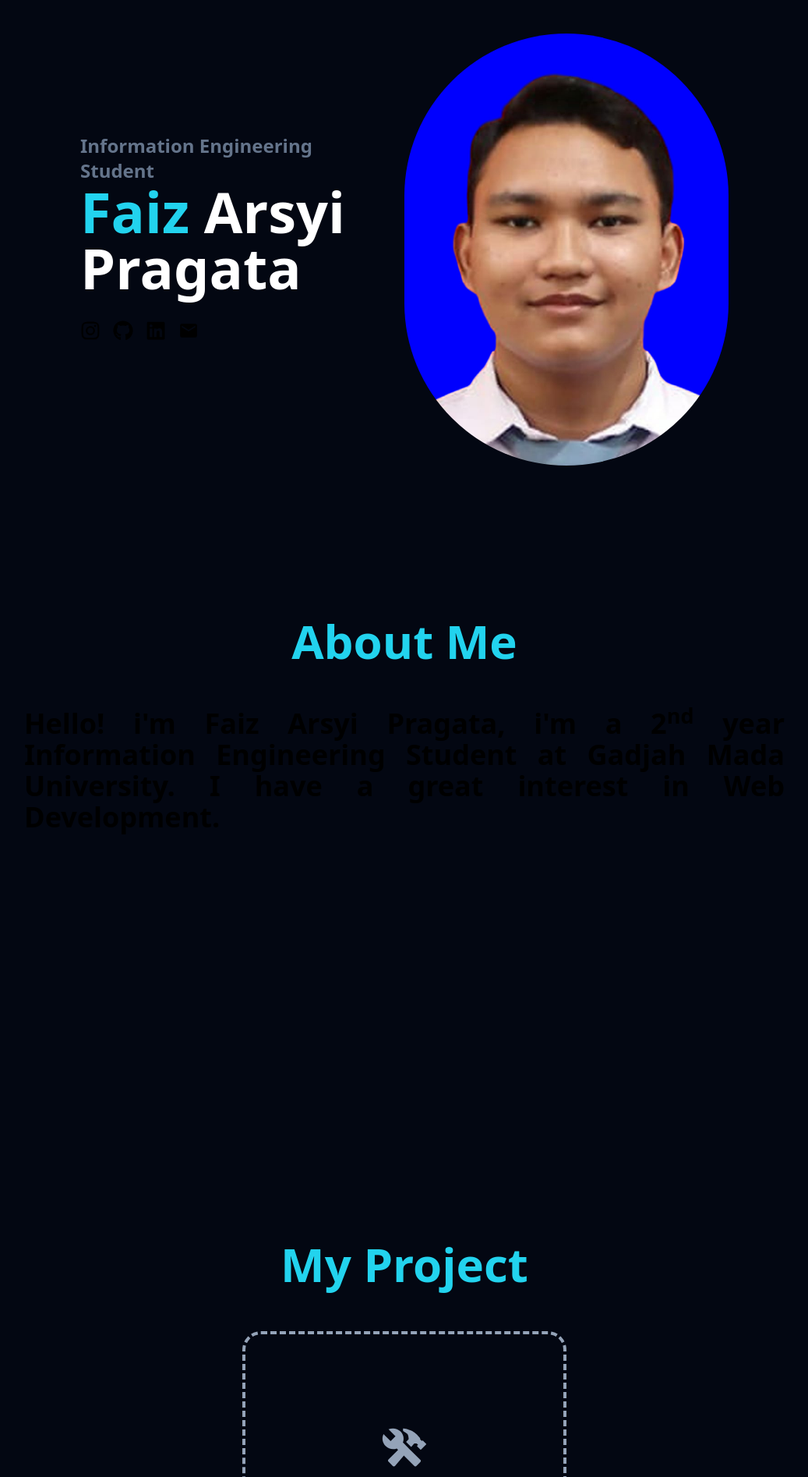
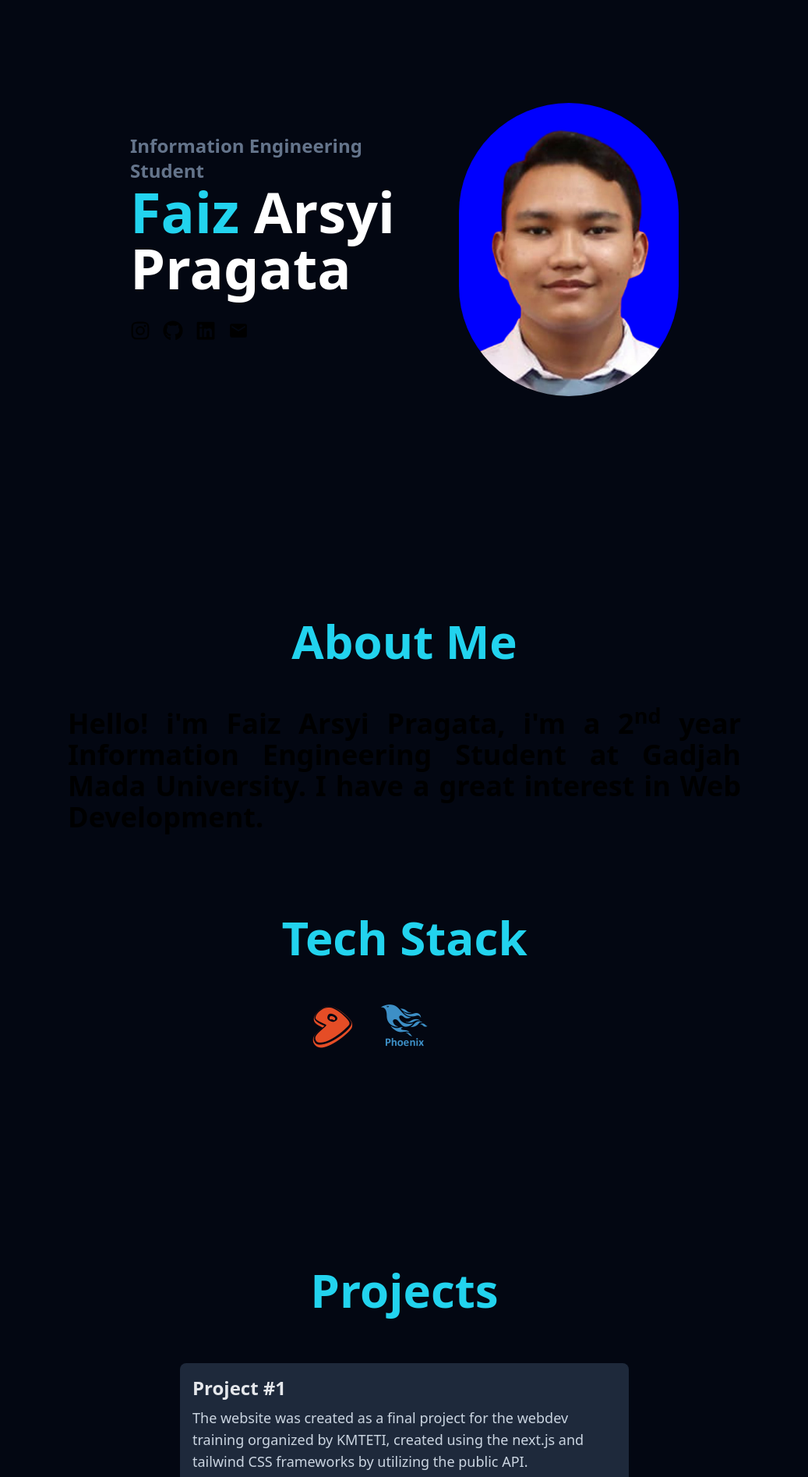
Before and after one commit to FaizArsyiP/faizpragata, a Next.js app: page / in a window 1280 px wide. Shown: the part 80-1974 px from the top of the page at 78% size, without its empty margins (121-1158 px from the left). Built offline with nearby package versions, Linux system fonts and the light colour scheme.

Commit message:
update: project section

```diff
--- a/package.json
+++ b/package.json
@@ -10,6 +10,7 @@
   },
   "dependencies": {
     "aos": "^2.3.4",
+    "devicon": "^2.16.0",
     "next": "14.2.5",
     "react": "^18",
     "react-dom": "^18",
--- a/src/components/Layout.js
+++ b/src/components/Layout.js
@@ -1,13 +1,21 @@
+import Head from "next/head";
 import Footer from "./Footer";
 import Navbar from "./Navbar";
 
 
 export default function Layout({children}){
     return(
-        <div className="bg-gray-950">
-            <Navbar/>
-            {children}
-            <Footer/>
-        </div>
+        <>
+            <Head>
+                <title>Faiz Arsyi Pragata</title>
+                <meta name="description" content="Portfolio website created using Next.js and TailwindCSS" />
+                <link rel="icon" href="/favicon.ico" />
+            </Head>
+            <div className="bg-gray-950">
+                <Navbar/>
+                    {children}
+                <Footer/>
+            </div>
+        </>
     )
 }
--- a/src/components/Navbar.js
+++ b/src/components/Navbar.js
@@ -55,10 +55,10 @@ export default function Navbar(){
                         className="bg-white w-8 h-1 rounded absolute top-4 -mt-0.5 transition-all duration-500 before:content-[''] before:bg-white before:w-8 before:h-1 before:rounded before:absolute before:-translate-x-4 before:-translate-y-3 before:transition-all before:duration-500 after:content-[''] after:bg-white after:w-8 after:h-1 after:rounded after:absolute after:-translate-x-4 after:translate-y-3 after:transition-all after:duration-500"
                         ></div>
                     </button>
-                    <nav className="md:block hidden space-x-6 cursor-pointer mx-4" aria-label="main">
-                        <Link href="/" className="hover:text-cyan-700 text-2xl  m-2 font-bold">Home</Link>
-                        <Link href="#About" className="hover:text-cyan-700 text-2xl  m-2 font-bold">About </Link>
-                        <Link href="#Projects" className="hover:text-cyan-700 text-2xl  m-2 font-bold">Projects</Link>
+                    <nav className="md:block hidden space-x-6 cursor-pointer mx-4 " aria-label="main">
+                        <Link href="/" className="hover:text-cyan-700 text-2xl m-2 font-bold transition-all">Home</Link>
+                        <Link href="#About" className="hover:text-cyan-700 text-2xl m-2 font-bold transition-all">About </Link>
+                        <Link href="#Projects" className="hover:text-cyan-700 text-2xl m-2 font-bold transition-all">Projects</Link>
                     </nav>
                 </div>
             </section>
--- a/src/pages/_document.js
+++ b/src/pages/_document.js
@@ -1,9 +1,12 @@
 import { Html, Head, Main, NextScript } from "next/document";
+import Link from "next/link";
 
 export default function Document() {
   return (
     <Html lang="en" className="sm:scroll-smooth">
-      <Head />
+      <Head>
+        <Link rel="stylesheet" href="devicon.min.css"></Link>
+      </Head>
       <body>
         <Main />
         <NextScript />
--- a/src/pages/index.js
+++ b/src/pages/index.js
@@ -7,6 +7,8 @@ import { IoMdConstruct } from "react-icons/io";
 import { useEffect } from "react";
 import AOS from 'aos';
 import 'aos/dist/aos.css';
+import Project from "@/components/project";
+import 'devicon/devicon.min.css';
 
 const inter = Inter({ subsets: ["latin"] });
 
@@ -21,7 +23,7 @@ export default function Home() {
     <main className=" mx-auto flex flex-col items-center">
       <section
         id="Home"
-        className="flex flex-col-reverse justify-center max-w-4xl sm:flex-row px-8  items-center gap-8 scroll-mt-40 h-screen"
+        className="flex flex-col-reverse justify-center max-w-3xl sm:flex-row px-8  items-center gap-8 scroll-mt-40 h-screen"
       >
         <article className="sm:w-5/8" data-aos="fade-right">
           <p
@@ -42,18 +44,20 @@ export default function Home() {
 
         <Image
           src="/assets/icon/me1.jpg"
-          width={300}
+          width={400}
           height={400}
-          style={{ width: '50%' }}
-          alt="Picture of the author"
+          style={{ width: '40%' }}
+          alt="Faiz Arsyi Pragata"
           className="rounded-full"
-          data-aos="zoom-in"
+          data-aos="fade-left"
+          data-aos-offset="100"
+          data-aos-anchor-placement="top-bottom"
         />
       </section>
 
       <section
         id="About"
-        className="md:pt-2 p-2 pt-7 scroll-mt-20 flex flex-col max-w-5xl items-center  my-2 widescreen:section-min-height tallscreen:section-min-height" data-aos="fade-up" data-aos-offset="100" data-aos-anchor-placement="top-bottom"
+        className="flex flex-col scroll-mt-20  max-w-4xl items-center  my-4 min-h-screen" data-aos="fade-up" data-aos-offset="100" data-aos-anchor-placement="top-bottom"
       >
         <h2
           className="text-cyan-400 text-4xl font-bold text-center sm:text-6xl m-4 sm:m-14 "
@@ -64,24 +68,52 @@ export default function Home() {
           Hello! i&apos;m Faiz Arsyi Pragata, i&apos;m a 2<sup>nd</sup> year Information Engineering Student at Gadjah Mada University. I have a great interest in Web Development.
         </p>
 
+        <h2
+          className="text-cyan-400 text-4xl font-bold text-center sm:text-6xl m-4 sm:m-14 "
+        >
+          Tech Stack
+        </h2>
+
+        <div className="">
+          <div className="grid grid-cols-3 items-center gap-8 max-w-3xl">
+            <i className="devicon-html5-plain colored text-6xl"></i>
+            <i className="devicon-css3-plain colored text-6xl"></i>
+            <i className="devicon-javascript-plain colored text-6xl"></i>
+            <i className="devicon-tailwindcss-plain colored text-6xl"></i>
+            <i className="devicon-nextjs-plain text-6xl"></i>
+
+          </div>
+        </div>
+
       </section>
+
 
       <section
             id="Projects"
-        className="flex flex-col justify-center max-w-5xl items-center scroll-mt-20 my-2 widescreen:section-min-height tallscreen:section-min-height"
-        data-aos="fade-up" data-aos-offset="150"
+            className="flex flex-col scroll-mt-20  max-w-4xl items-center  my-4 min-h-screen" data-aos="fade-up" data-aos-anchor-placement="top-bottom"
         >
             <h2
-          className="text-cyan-400 text-4xl font-bold text-center sm:text-6xl m-4 sm:m-8 "
+                className="text-cyan-400 text-4xl font-bold text-center sm:text-6xl m-4 sm:m-14 "
             >
-          My Project
+                Projects
             </h2>
-        <div className="h-48 w-full md:h-[350px] border-4 rounded-3xl border-dashed border-slate-400 flex items-center flex-col justify-center py-4 px-2 mt-6 mb-14 ">
+            <div className="flex flex-col items-center gap-4 max-w-3xl">
+                <div className="bg-slate-800 rounded-lg md:p-4 p-2 m-2 flex flex-col  gap-2 w-3/4 h-fit">
+                    <h3 className="text-2xl font-bold text-gray-200">Project #1</h3>
+                    <p className="text-lg text-slate-300">The website was created as a final project for the webdev training organized by KMTETI, created using the next.js and tailwind CSS frameworks by utilizing the public API.</p>
+                    <Link href="https://github.com/FaizArsyiP/Final-Project-Webdev" target="blank"
+                    className="p-2 text-slate-400 border-2 rounded-lg  w-fit border-slate-500 text-sm font-bold transition-all duration-300 hover:bg-cyan-500 hover:text-white">
+                        Repository
+                    </Link>
+                </div>
+
+                <div className="h-48 w-3/4 md:h-56 border-4 rounded-3xl border-dashed border-slate-400 flex items-center flex-col justify-center py-4 px-2 mt-6 mb-14 ">
                     <IoMdConstruct size={60} className="text-slate-400" />
                     <h1 className=" text-slate-400 text-xl sm:text-3xl m-2 text-center">
                     More Project Coming Soon
                     </h1>
                 </div>
+            </div>
       </section>
     </main>
   );
--- a/src/styles/globals.css
+++ b/src/styles/globals.css
@@ -3,9 +3,7 @@
 @tailwind utilities;
 
 @layer utilities{
-  .section-min-height {
-    min-height: calc(100vh - 72px)
-}
+
   .text-balance {
     text-wrap: balance;
   }
--- a/tailwind.config.js
+++ b/tailwind.config.js
@@ -7,14 +7,10 @@ module.exports = {
   ],
   theme: {
     extend: {
-      screens:{
-        widescreen: { raw: "(min-aspect-ratio: 3/2)" },
-        tallscreen: { raw: "(max-aspect-ratio: 1/3)" },
-      },
       keyframes: {
         'open-menu': {
           '0%': { transform: "scaleY(0)" },
-          '70%': { transform: "scaleY(1.2)" },
+          '60%': { transform: "scaleY(1.3)" },
           '100%': { transform: "scaleY(1)" },
         },
       },
```
Also changed, not shown: 2 other files (tests, documents, lock files or other folders). Lines whose indentation alone changed are shown as unchanged.
